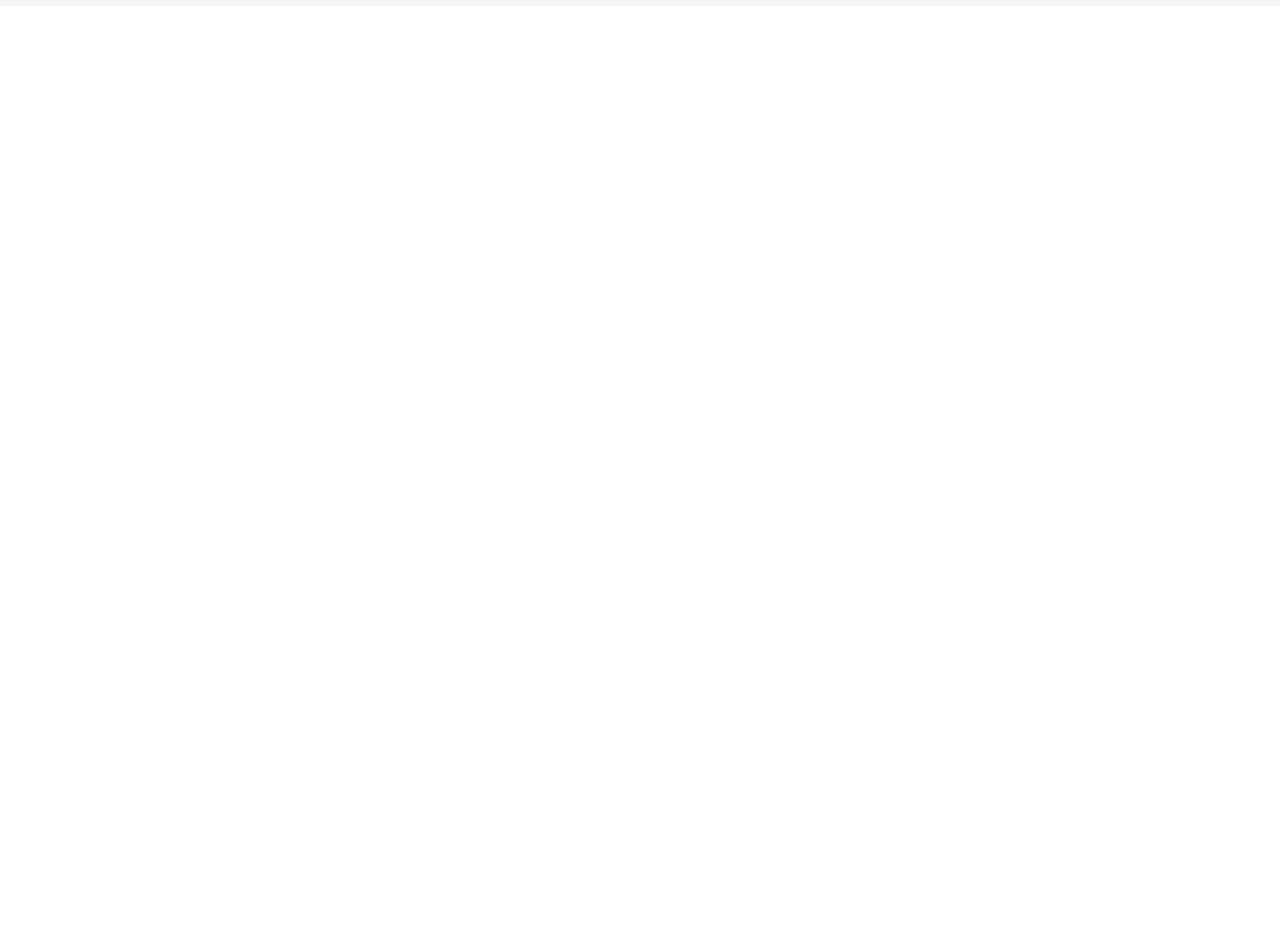
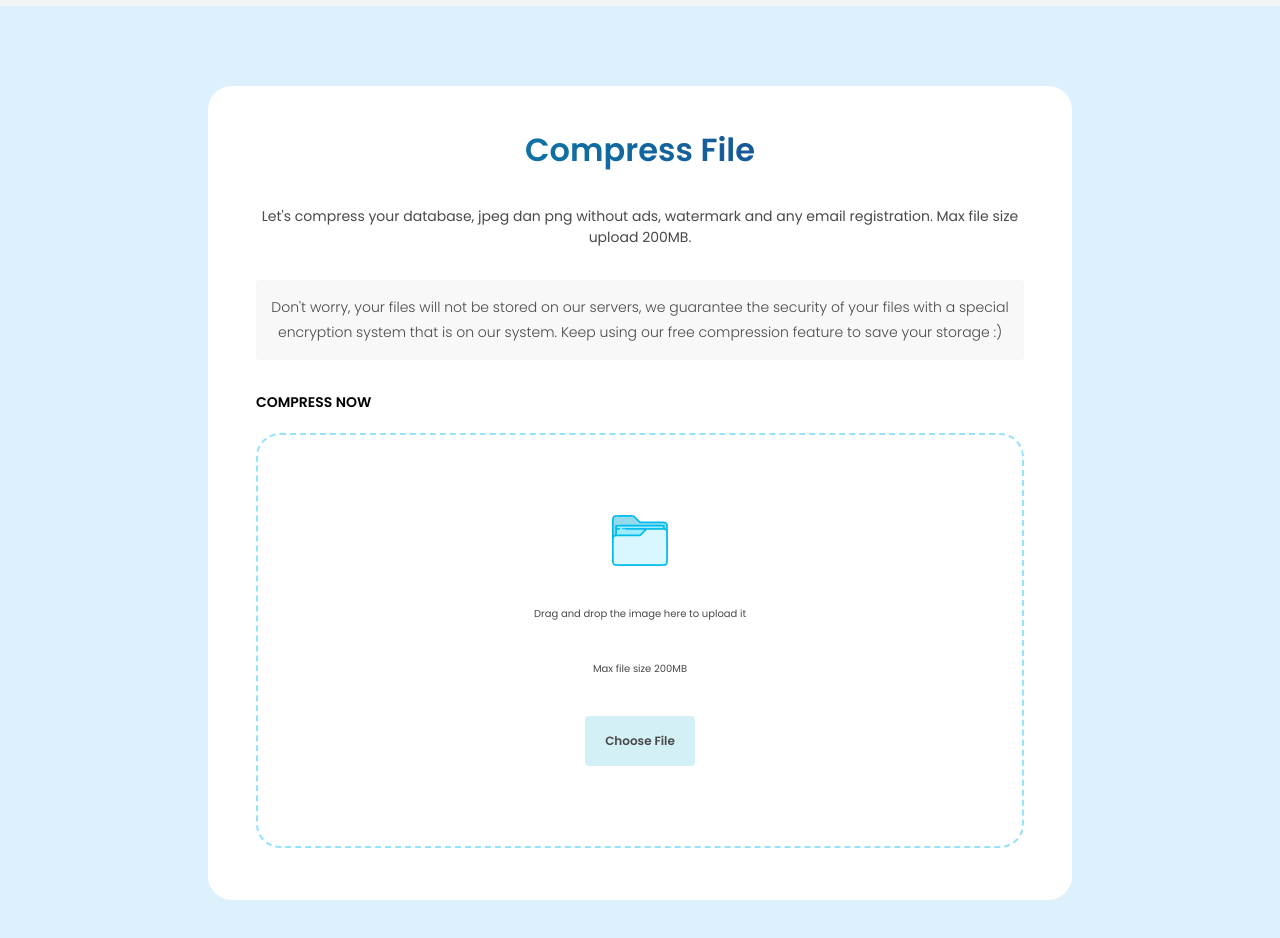
Before and after one commit to daffakamal/kecilin-clone, a Next.js app: page / in a window 1280 px wide. Shown: the part 5640-6578 px from the top of the page. Before the commit the page ends 5646 px from the top, so only its background shows below. Built offline with nearby package versions, Linux system fonts and the light colour scheme.

Commit message:
add(Home): compress-file section

```diff
--- /dev/null
+++ b/components/Home/compress-file.js
@@ -0,0 +1,54 @@
+import Image from "next/image";
+
+import IconFile from "../../assets/Images/Home/icon-file.svg";
+
+export default function CompressFile() {
+    return (
+        <div className="w-full h-full bg-[#dcf1fc]">
+            <div className="w-full px-[24px] sm:px-16 lg:px-32 xl:px-52 2xl:px-80 py-[80px] 2xl:container 2xl:mx-auto">
+                <div className="rounded-[24px] bg-white px-12 py-10">
+                    <div className="grid text-center gap-y-8">
+                        <h1 className="font-PoppinsSemi text-transparent bg-clip-text bg-gradient-to-r from-cyan-600 to-blue-900 text-[32px]">
+                            Compress File
+                        </h1>
+                        <p className="font-PoppinsRegular text-[14px] text-[#494949]">
+                            Let's compress your database, jpeg dan png without ads, watermark and any email registration. Max file size upload 200MB.
+                        </p>
+                        <div className="rounded bg-[#F8F8F8] p-[15px] font-PoppinsLight text-[14px] text-[#494949] leading-[179.75%]">
+                            <p>
+                                Don't worry, your files will not be stored on our servers, we guarantee the security of your files with a special encryption system that is on our system. Keep using our free compression feature to save your storage {":)"}
+                            </p>
+                        </div>
+                        <p className="text-left uppercase font-PoppinsSemi text-black text-[14px] ">
+                            COMPRESS NOW
+                        </p>
+                        <div className="w-full h-auto -translate-y-3">
+                            <label className="grid justify-items-center w-full p-20 transition bg-white border-2 border-[#00BCEB69] border-dashed rounded-[24px] appearance-none">
+                                <span className="grid justify-items-center content-center space-y-10">
+                                    <Image
+                                        src={IconFile.src}
+                                        className="pointer-events-none"
+                                        width={56}
+                                        height={51}
+                                        priority
+                                        alt="File icon"
+                                    />
+                                    <span className="font-PoppinsRegular text-[10px] text-[#494949]">
+                                        Drag and drop the image here to upload it
+                                    </span>
+                                    <span className="font-PoppinsRegular text-[10px] text-[#494949]">
+                                        Max file size 200MB
+                                    </span>
+                                    <label className="font-PoppinsSemi text-[12px] text-[#494949] rounded px-5 py-4 bg-[#D4F0F7] cursor-pointer">
+                                        Choose File
+                                    </label>
+                                </span>
+                                <input type="file" name="file_upload" className="hidden"></input>
+                            </label>
+                        </div>
+                    </div>
+                </div>
+            </div>
+        </div>
+    );
+}
--- a/pages/index.js
+++ b/pages/index.js
@@ -1,4 +1,5 @@
 import Head from 'next/head'
+import CompressFile from '../components/Home/compress-file'
 import HomeChart from '../components/Home/home-chart'
 import HomeComparison from '../components/Home/home-comparison'
 import HomeData from '../components/Home/home-data'
@@ -26,6 +27,7 @@ export default function Home() {
       <HomeComparison />
       <HomeChart />
       <Milestone />
+      <CompressFile />
     </>
   )
 }
```
Also changed, not shown: assets/Images/Home/icon-file.svg (added).
